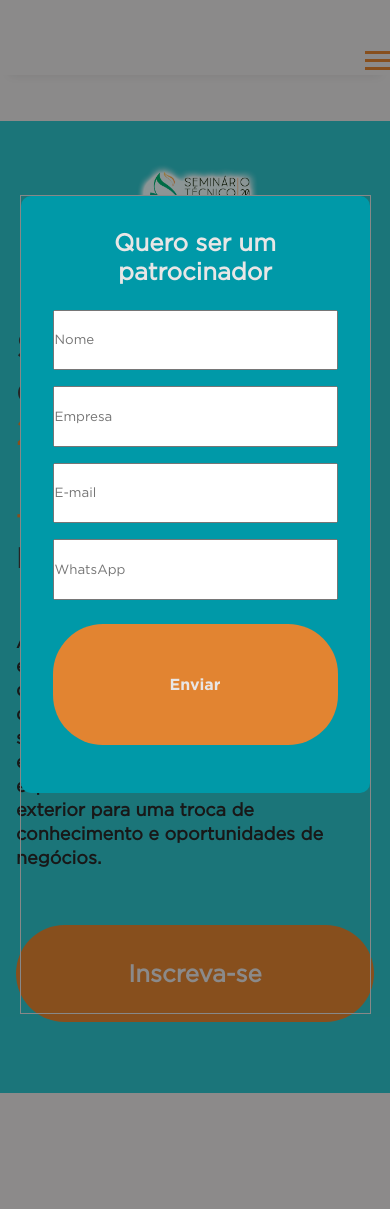
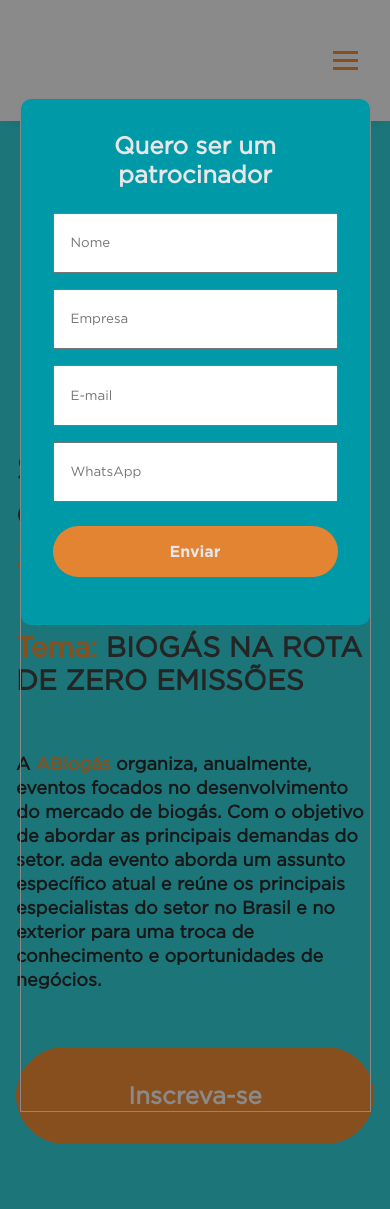
Before and after one commit to joilsonlira/landing_page, a PHP site: page / in a window 390 px wide, after a click on "Quero ser um patrocinador". Run offline with PHP 8.4, Linux system fonts and the light colour scheme.

Commit message:
UPDATE: Concertado erros de responsividade calsadas pela alteração da posição do logo

```diff
--- a/styles/index.css
+++ b/styles/index.css
@@ -80,7 +80,7 @@ main{
         #main_nav{
             position: fixed;
             display: flex;
-            justify-content: end;
+            justify-content: center;
             align-items: center;
             width: 100%;
             box-shadow: rgba(33, 35, 38, 0.1) 0px 10px 10px -10px;
@@ -89,7 +89,7 @@ main{
             padding: 0 2rem 0 2rem;
             display: flex;
             align-items: center;
-            justify-content: end;
+            justify-content: center;
             width: 100%;
             height: 10vh;
             z-index: 1;
@@ -106,6 +106,7 @@ main{
                         cursor: pointer;
                         color: inherit;
                         transition: 1s;
+                        background-color: var(--color-light);
                         }
                         .nav_item .nav_link{
                             -webkit-transition: 0.7s ease;
@@ -183,11 +184,11 @@ main{
                 align-items: center;
                 justify-content: center;
                 margin-bottom: 55px;
-                padding: 0.5rem;
+                padding: 1rem;
                 border-radius: 50px;
                 border-style: none;
                 width: 15vw;
-                height: 8vh;
+                /* height: 8vh; */
                 cursor: pointer;
                 font-size: 1.5rem;
                 font-weight: bolder;
@@ -659,11 +660,13 @@ main{
     background-color: var(--color-medium-blue);
 }
 .modal_form input[type="text"], input[type="number"]{
+    padding: 1rem;
     margin: 0.5rem;
     width: 100%;
     height: 5vh;
 }
 .modal_form  textarea{
+    padding: 1rem;
     margin: 0.5rem;
     width: 100%;
     height: 20%;
@@ -675,10 +678,11 @@ main{
         align-items: center;
         cursor: pointer;
         margin: 1rem 0;
+        padding: 1rem;
         border-radius: 50px;
         border-style: none;
-        width: 45%;
-        height: 10vh;
+        width: 25vw;
+        /* height: 8vh; */
         font-family: gothan-bold;
         font-size: 1rem;
         color: var(--color-light);
--- a/styles/index_media.css
+++ b/styles/index_media.css
@@ -2,6 +2,7 @@
 
     .hamburger{
         display: block;
+        z-index: 1;
     }
 
     .hamburger.active .bar:nth-child(2){
@@ -15,17 +16,32 @@
     }
     #logo{
         justify-content: center;
-        width: 50%;
+        width: 100%;
         margin: 0 auto;
+    }
+    #main_nav{
+        justify-content: end;
+        align-items: center;
+        padding-right: 2rem;
+        box-shadow:none;
+        height: 10vh;
+        box-shadow: rgba(33, 35, 38, 0.1) 0px 10px 10px -10px;
+
+        background-color: var(--color-light);
+    }
+    #main_nav .nav_menu{
+        height: 40vh;
     }
     .nav_menu{
         position: fixed;
         flex-direction: column;
         left: -100%;
-        top: 70px;
+        top: 30px;
         gap: 0;
         width: 100%;
         text-align: center;
+        box-shadow: rgba(33, 35, 38, 0.1) 0px 10px 10px -10px;
+
         -webkit-transition: 0.3s;
         -moz-transition: 0.3s;
         transition: 0.3s;
@@ -108,7 +124,7 @@
 
     .modal-content{
         width: 90vw;
-        margin: 50% auto;
+        margin: 25% auto;
     }
     .btn_endereco{
         width: 100%;
```
